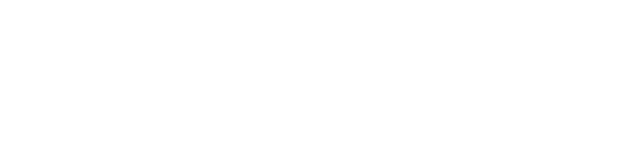
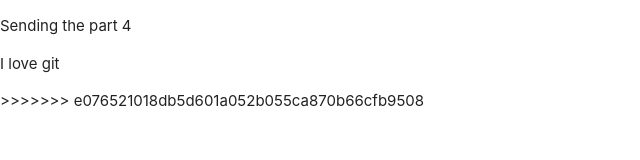
Before and after one commit to BarzinR/First-Repository, a plain HTML site: page assetes/index.html in a window 1280 px wide. Shown: the whole page, without its empty margins (0-640 px from the left). Drawn offline with nearby package versions, Linux system fonts and the light colour scheme.

Commit message:
Last part

```diff
--- a/assetes/index.html
+++ b/assetes/index.html
@@ -5,12 +5,18 @@
     <meta charset="UTF-8">
     <meta name="viewport" content="width=device-width, initial-scale=1.0">
     <link rel="stylesheet" href="https://cdnjs.cloudflare.com/ajax/libs/materialize/1.0.0/css/materialize.min.css">
+    <link rel="stylesheet" href="css/index.css">
     <title>Materilizing</title>
 </head>
 
 <body>
 
+    <p>Sending the part 4</p>
 
+    <script src="js/index.js"></script>
+    <p>I love git</p>
+
+    <link rel="stylesheet" href="js/index.js"> >>>>>>> e076521018db5d601a052b055ca870b66cfb9508
     <script src="https://cdnjs.cloudflare.com/ajax/libs/materialize/1.0.0/js/materialize.min.js"></script>
 </body>
 
```
Also changed, not shown: 1 other file.
